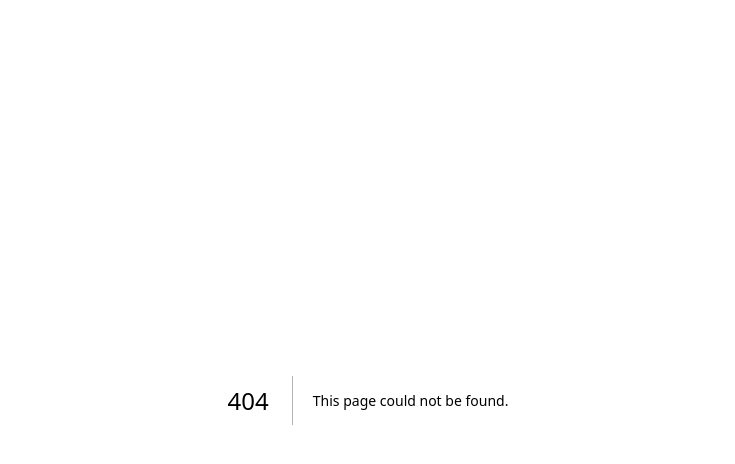
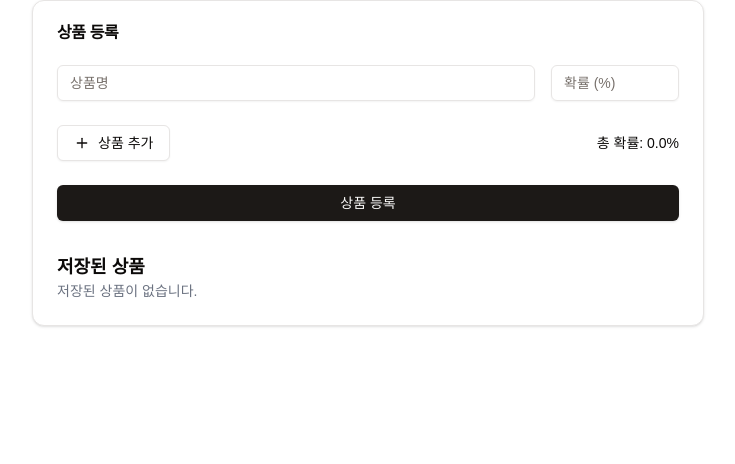
Before and after one commit to eunseonJeong/survey-form, a Next.js app: page /admin/product in a window 1280 px wide. Before the commit this address had no page. Shown: the top 464 px of the page, without its empty margins (272-1007 px from the left). Built offline with nearby package versions, Linux system fonts and the light colour scheme.

Commit message:
feat: 상품등록하는 확률 페이지

```diff
--- /dev/null
+++ b/app/admin/product/page.tsx
@@ -0,0 +1,139 @@
+"use client";
+
+import { Button } from "@/components/ui/button";
+import { Card, CardHeader, CardTitle, CardContent } from "@/components/ui/card";
+import { Input } from "@/components/ui/input";
+import { Plus, Trash2 } from "lucide-react";
+import { useState } from "react";
+
+type Prize = {
+  name: string;
+  probability: string;
+};
+
+//가챠를 등록하는 확률 페이지
+const ProductPage = () => {
+  const [prizes, setPrizes] = useState<Prize[]>([
+    { name: "", probability: "" },
+  ]);
+
+  const [savedPrizes, setSavedPrizes] = useState<Prize[]>(() => {
+    // 로컬 스토리지에서 저장된 값 가져오기
+    const storedPrizes = localStorage.getItem("savedPrizes");
+    return storedPrizes ? JSON.parse(storedPrizes) : [];
+  });
+
+  const addPrize = () => {
+    setPrizes([...prizes, { name: "", probability: "" }]);
+  };
+
+  const removePrize = (index: number) => {
+    setPrizes(prizes.filter((_, i) => i !== index));
+  };
+
+  const updatePrize = (index: number, field: keyof Prize, value: string) => {
+    const newPrizes = [...prizes];
+    newPrizes[index][field] = value;
+    setPrizes(newPrizes);
+  };
+
+  const handleSubmit = (e: React.FormEvent) => {
+    e.preventDefault();
+    console.log("등록된 상품:", prizes);
+
+    // 로컬 스토리지에 저장
+    localStorage.setItem("savedPrizes", JSON.stringify(prizes));
+    setSavedPrizes(prizes); // 저장된 값 상태 업데이트
+    setPrizes([{ name: "", probability: "" }]); // 입력 필드 초기화
+  };
+
+  const totalProbability = prizes.reduce((sum, prize) => {
+    const prob = parseFloat(prize.probability) || 0;
+    return sum + prob;
+  }, 0);
+
+  return (
+    <Card className="w-full max-w-2xl mx-auto">
+      <CardHeader>
+        <CardTitle>상품 등록</CardTitle>
+      </CardHeader>
+      <CardContent>
+        <form onSubmit={handleSubmit}>
+          {prizes.map((prize, index) => (
+            <div key={index} className="flex gap-4 mb-4">
+              <div className="flex-1">
+                <Input
+                  placeholder="상품명"
+                  value={prize.name}
+                  onChange={(e) => updatePrize(index, "name", e.target.value)}
+                  className="w-full"
+                />
+              </div>
+              <div className="w-32">
+                <Input
+                  type="number"
+                  placeholder="확률 (%)"
+                  value={prize.probability}
+                  onChange={(e) =>
+                    updatePrize(index, "probability", e.target.value)
+                  }
+                  min="0"
+                  max="100"
+                  step="0.1"
+                  className="w-full"
+                />
+              </div>
+              {prizes.length > 1 && (
+                <Button
+                  type="button"
+                  variant="destructive"
+                  size="icon"
+                  onClick={() => removePrize(index)}
+                >
+                  <Trash2 className="h-4 w-4" />
+                </Button>
+              )}
+            </div>
+          ))}
+
+          <div className="flex justify-between items-center mt-6">
+            <Button
+              type="button"
+              variant="outline"
+              onClick={addPrize}
+              className="flex items-center gap-2"
+            >
+              <Plus className="h-4 w-4" />
+              상품 추가
+            </Button>
+            <div className="text-sm">
+              총 확률: {totalProbability.toFixed(1)}%
+            </div>
+          </div>
+
+          <Button type="submit" className="w-full mt-6">
+            상품 등록
+          </Button>
+        </form>
+
+        {/* 저장된 상품 목록 표시 */}
+        <div className="mt-8">
+          <h2 className="text-lg font-bold">저장된 상품</h2>
+          {savedPrizes.length === 0 ? (
+            <p className="text-sm text-gray-500">저장된 상품이 없습니다.</p>
+          ) : (
+            <ul className="mt-4 space-y-2">
+              {savedPrizes.map((prize, index) => (
+                <li key={index} className="flex justify-between">
+                  <span>{prize.name}</span>
+                  <span>{prize.probability}%</span>
+                </li>
+              ))}
+            </ul>
+          )}
+        </div>
+      </CardContent>
+    </Card>
+  );
+};
+export default ProductPage;
--- /dev/null
+++ b/components/ui/card.tsx
@@ -0,0 +1,76 @@
+import * as React from "react"
+
+import { cn } from "@/lib/utils"
+
+const Card = React.forwardRef<
+  HTMLDivElement,
+  React.HTMLAttributes<HTMLDivElement>
+>(({ className, ...props }, ref) => (
+  <div
+    ref={ref}
+    className={cn(
+      "rounded-xl border bg-card text-card-foreground shadow",
+      className
+    )}
+    {...props}
+  />
+))
+Card.displayName = "Card"
+
+const CardHeader = React.forwardRef<
+  HTMLDivElement,
+  React.HTMLAttributes<HTMLDivElement>
+>(({ className, ...props }, ref) => (
+  <div
+    ref={ref}
+    className={cn("flex flex-col space-y-1.5 p-6", className)}
+    {...props}
+  />
+))
+CardHeader.displayName = "CardHeader"
+
+const CardTitle = React.forwardRef<
+  HTMLDivElement,
+  React.HTMLAttributes<HTMLDivElement>
+>(({ className, ...props }, ref) => (
+  <div
+    ref={ref}
+    className={cn("font-semibold leading-none tracking-tight", className)}
+    {...props}
+  />
+))
+CardTitle.displayName = "CardTitle"
+
+const CardDescription = React.forwardRef<
+  HTMLDivElement,
+  React.HTMLAttributes<HTMLDivElement>
+>(({ className, ...props }, ref) => (
+  <div
+    ref={ref}
+    className={cn("text-sm text-muted-foreground", className)}
+    {...props}
+  />
+))
+CardDescription.displayName = "CardDescription"
+
+const CardContent = React.forwardRef<
+  HTMLDivElement,
+  React.HTMLAttributes<HTMLDivElement>
+>(({ className, ...props }, ref) => (
+  <div ref={ref} className={cn("p-6 pt-0", className)} {...props} />
+))
+CardContent.displayName = "CardContent"
+
+const CardFooter = React.forwardRef<
+  HTMLDivElement,
+  React.HTMLAttributes<HTMLDivElement>
+>(({ className, ...props }, ref) => (
+  <div
+    ref={ref}
+    className={cn("flex items-center p-6 pt-0", className)}
+    {...props}
+  />
+))
+CardFooter.displayName = "CardFooter"
+
+export { Card, CardHeader, CardFooter, CardTitle, CardDescription, CardContent }
```
